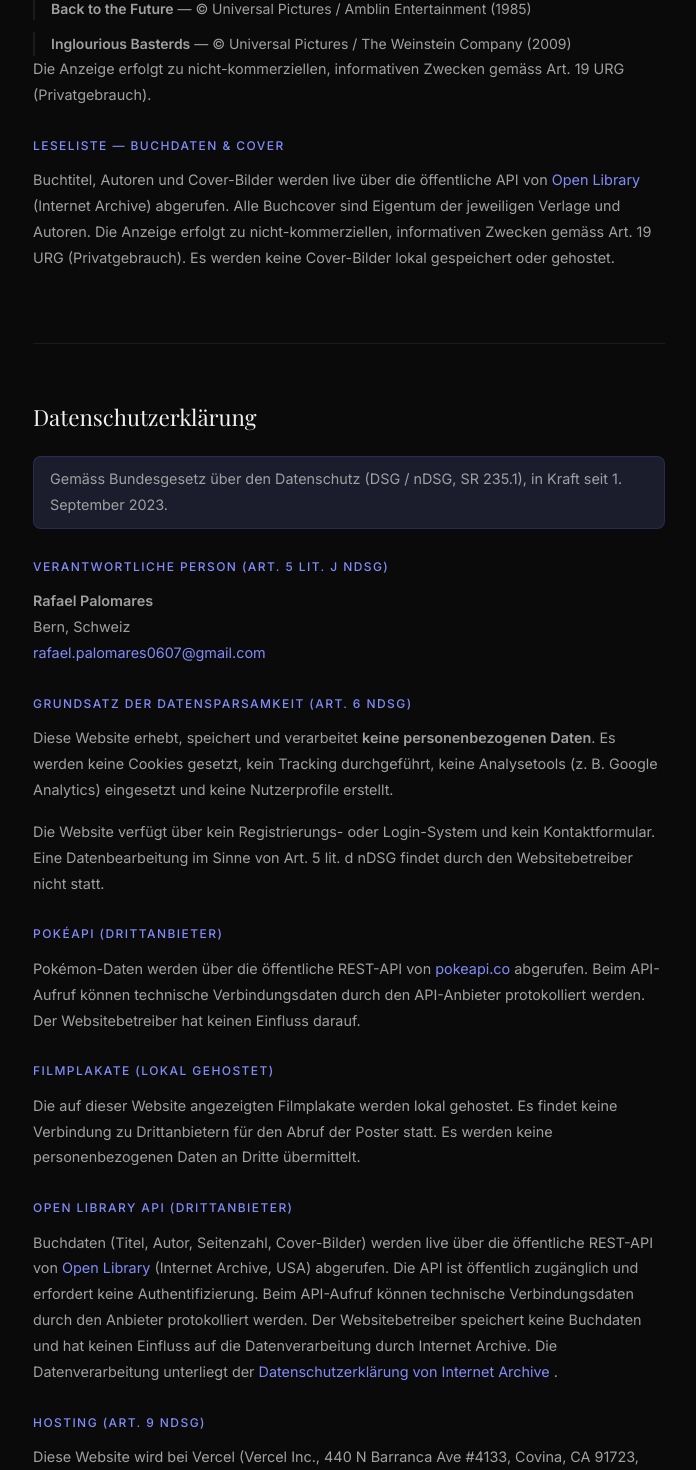
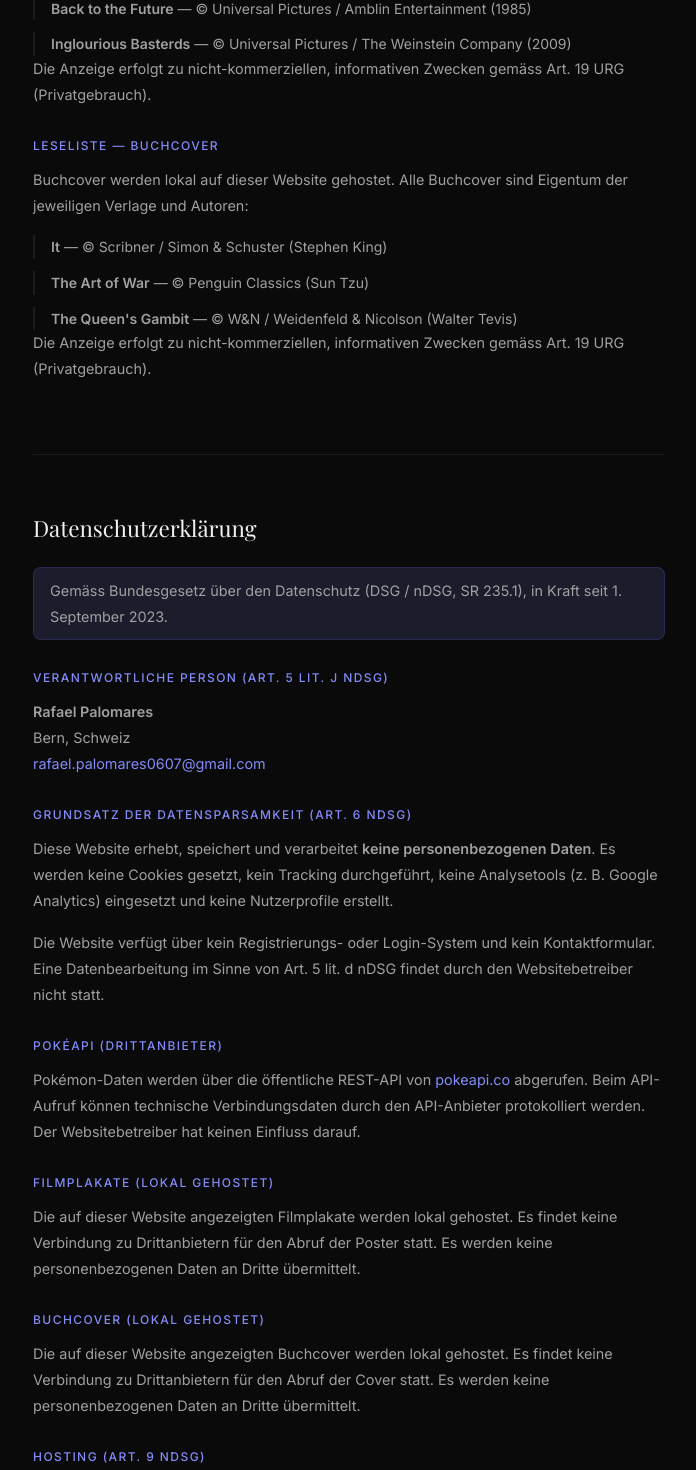
Before and after one commit to RafaelPalomares/rafaelPortfolio, an Angular app: page /legal in a window 1280 px wide. Shown: the part 2433-3903 px from the top of the page, without its empty margins (291-987 px from the left). Built offline with nearby package versions, Linux system fonts and the light colour scheme; a web font is replaced by a local one.

Commit message:
fix: update legal page — remove API refs, add local hosting notices for books/films

```diff
--- a/src/app/pages/legal/legal.html
+++ b/src/app/pages/legal/legal.html
@@ -160,14 +160,19 @@
         (Privatgebrauch).
       </p>
 
-      <h3>Leseliste — Buchdaten &amp; Cover</h3>
+      <h3>Leseliste — Buchcover</h3>
       <p>
-        Buchtitel, Autoren und Cover-Bilder werden live über die öffentliche API von
-        <a href="https://openlibrary.org" target="_blank" rel="noopener noreferrer">Open Library</a>
-        (Internet Archive) abgerufen. Alle Buchcover sind Eigentum der jeweiligen Verlage
-        und Autoren. Die Anzeige erfolgt zu nicht-kommerziellen, informativen Zwecken
-        gemäss Art. 19 URG (Privatgebrauch). Es werden keine Cover-Bilder lokal
-        gespeichert oder gehostet.
+        Buchcover werden lokal auf dieser Website gehostet. Alle Buchcover sind Eigentum
+        der jeweiligen Verlage und Autoren:
+      </p>
+      <ul>
+        <li><strong>It</strong> — © Scribner / Simon &amp; Schuster (Stephen King)</li>
+        <li><strong>The Art of War</strong> — © Penguin Classics (Sun Tzu)</li>
+        <li><strong>The Queen's Gambit</strong> — © W&amp;N / Weidenfeld &amp; Nicolson (Walter Tevis)</li>
+      </ul>
+      <p>
+        Die Anzeige erfolgt zu nicht-kommerziellen, informativen Zwecken gemäss Art. 19 URG
+        (Privatgebrauch).
       </p>
     </section>
 
@@ -212,19 +217,11 @@
         personenbezogenen Daten an Dritte übermittelt.
       </p>
 
-      <h3>Open Library API (Drittanbieter)</h3>
+      <h3>Buchcover (lokal gehostet)</h3>
       <p>
-        Buchdaten (Titel, Autor, Seitenzahl, Cover-Bilder) werden live über die öffentliche
-        REST-API von
-        <a href="https://openlibrary.org" target="_blank" rel="noopener noreferrer">Open Library</a>
-        (Internet Archive, USA) abgerufen. Die API ist öffentlich zugänglich und erfordert
-        keine Authentifizierung. Beim API-Aufruf können technische Verbindungsdaten durch
-        den Anbieter protokolliert werden. Der Websitebetreiber speichert keine Buchdaten
-        und hat keinen Einfluss auf die Datenverarbeitung durch Internet Archive.
-        Die Datenverarbeitung unterliegt der
-        <a href="https://archive.org/about/terms.php" target="_blank" rel="noopener noreferrer">
-          Datenschutzerklärung von Internet Archive
-        </a>.
+        Die auf dieser Website angezeigten Buchcover werden lokal gehostet. Es findet
+        keine Verbindung zu Drittanbietern für den Abruf der Cover statt. Es werden keine
+        personenbezogenen Daten an Dritte übermittelt.
       </p>
 
       <h3>Hosting (Art. 9 nDSG)</h3>
```
